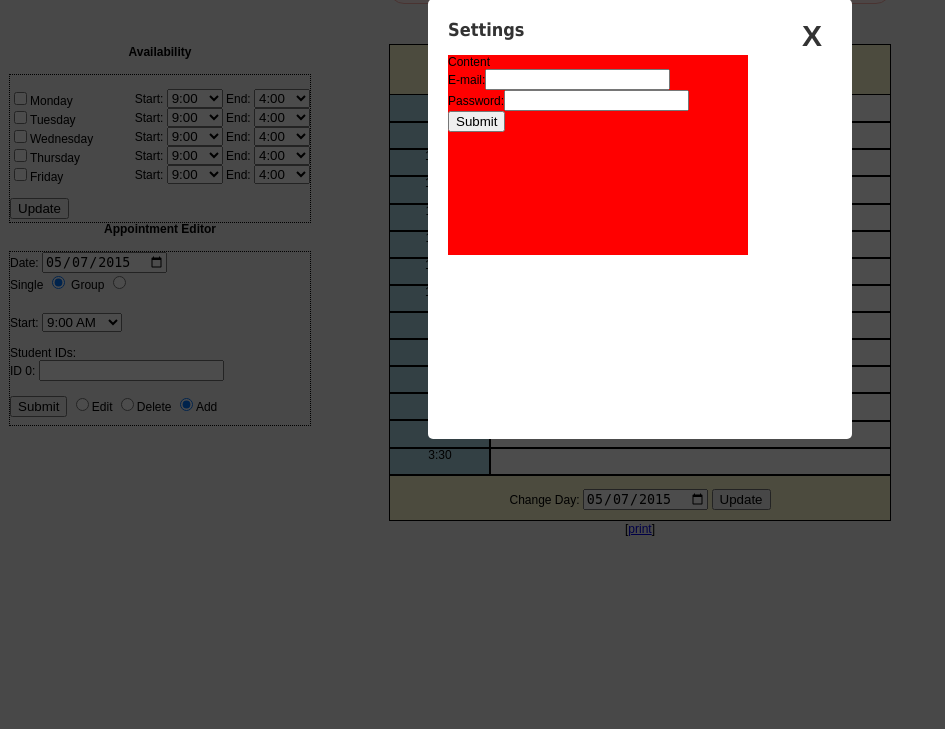
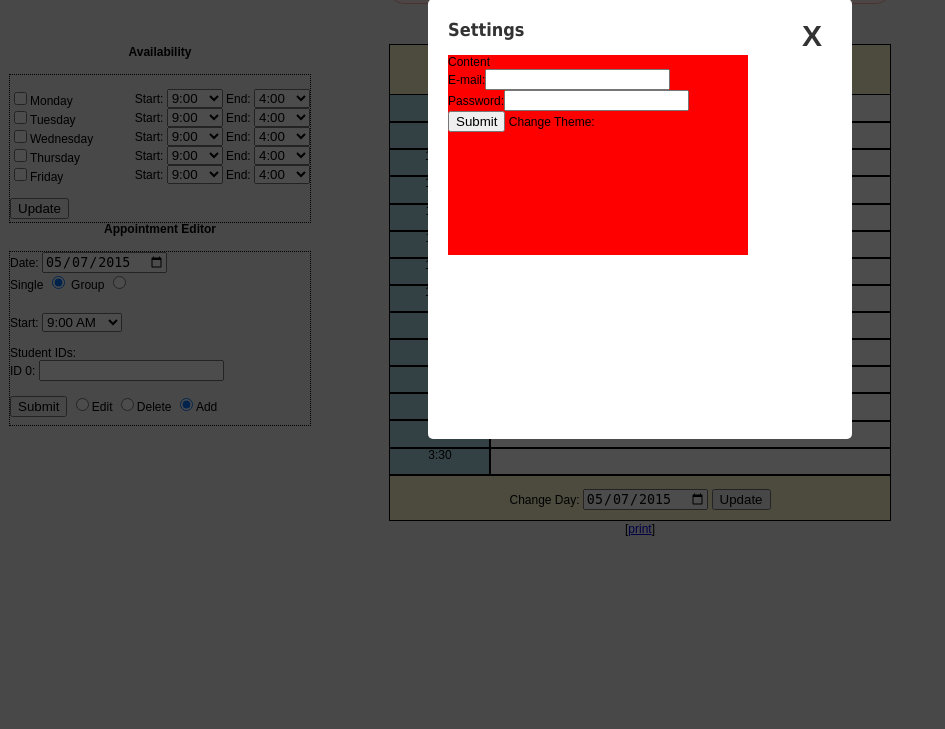
Before and after one commit to linkvetern64/CMSC331, a PHP site: page /granted.php in a window 1280 px wide, after a click on "Settings". Shown: the part 71-800 px from the top of the page, without its empty margins (0-945 px from the left). Run offline with PHP 8.4, Linux system fonts and the light colour scheme; the visitor is signed in with stand-in values (Sample User, id 1); data that the repository does not hold is empty; some libraries are stand-ins or nearby versions.

Commit message:
Added  theme selector

```diff
--- /dev/null
+++ b/Project 2/advisors/Styles/theme.css
@@ -0,0 +1,6 @@
+#theme
+{
+	width:25px;
+	height:25px;
+	background-color:"#550022";
+}
--- a/Project 2/advisors/granted.php
+++ b/Project 2/advisors/granted.php
@@ -37,6 +37,7 @@ disconnect($conn);
 	<link href="Styles/styles.css" rel="stylesheet" type="text/css" media="all" />
 	<link href="Styles/popups.css" rel="stylesheet" type="text/css" media="all" />
 	<link href="Styles/alerts.css" rel="stylesheet" type="text/css" media="all" />
+	<link href="Styles/theme.css" rel="stylesheet" type="text/css" media="all" />
 	<link href="Styles/popoutbox.css" rel="stylesheet" type="text/css" media="all" />
 	<script src="http://ajax.googleapis.com/ajax/libs/jquery/1.11.2/jquery.min.js"></script>
 
@@ -103,6 +104,8 @@ disconnect($conn);
 			<label>E-mail:<input type="text" align="right"></label><br>
 			<label>Password:<input type="password" align="right" ></label><br>
 			<input type="submit" onclick="pushEmail();">
+			Change Theme:
+			<div id="theme"></div>
 		</div>
 	</div>
 </div>
```
